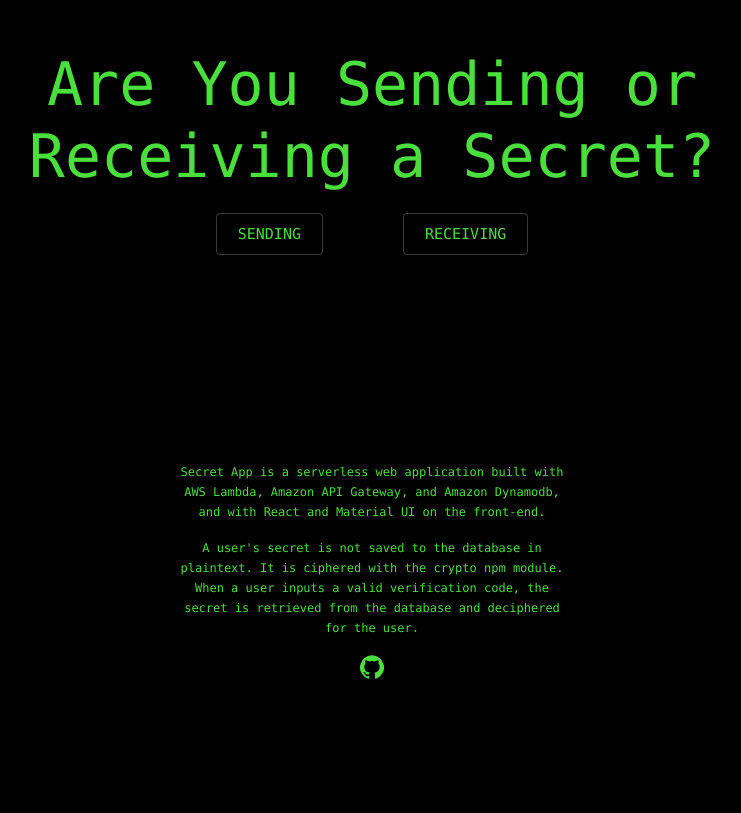
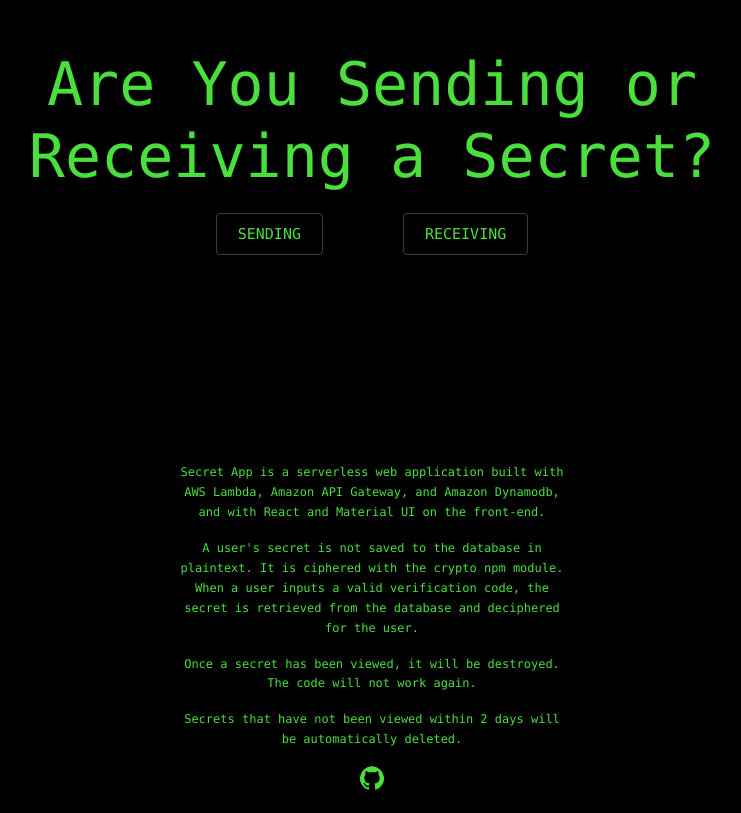
Before and after one commit to ccnnnie/secretAppStackathon, a React (Create React App) app: page / in a window 1280 px wide. Shown: the whole page, without its empty margins (268-1009 px from the left). Built offline with nearby package versions, Linux system fonts and the light colour scheme.

Commit message:
chore: add addtl info in home page

```diff
--- a/src/components/Home.js
+++ b/src/components/Home.js
@@ -25,6 +25,14 @@ const Home = () => {
               deciphered for the user.
             </Typography>
             <Typography variant="caption" paragraph={true}>
+              Once a secret has been viewed, it will be destroyed. The code will
+              not work again.
+            </Typography>
+            <Typography variant="caption" paragraph={true}>
+              Secrets that have not been viewed within 2 days will be
+              automatically deleted.
+            </Typography>
+            <Typography variant="caption" paragraph={true}>
               <Link
                 href="https://github.com/connielok/secretAppStackathon"
                 target="_blank"
```
